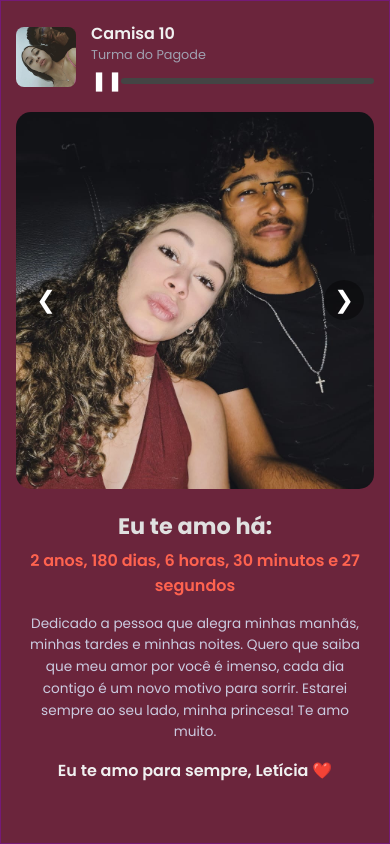
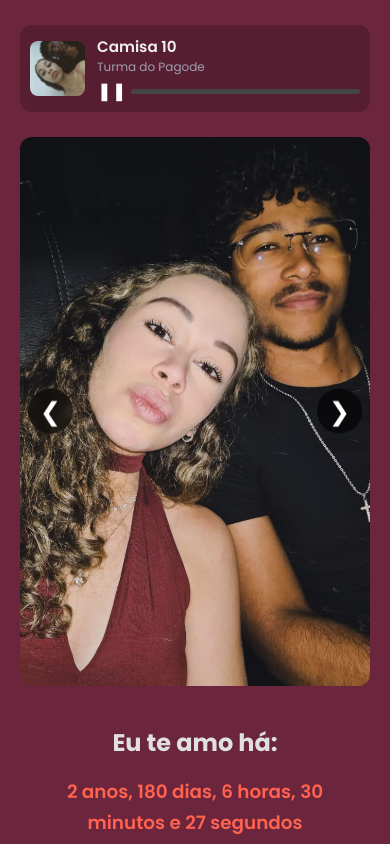
Before and after one commit to CesarAmaru/my_love, a plain HTML site: page index.html in a window 390 px wide. Both pictures are taken after a click on the button "CLIQUE". Shown: the top 844 px of the page. Drawn offline with Linux system fonts and the light colour scheme.

Commit message:
Update style.css

```diff
--- a/style.css
+++ b/style.css
@@ -4,7 +4,6 @@
     padding: 0;
     box-sizing: border-box;
 }
-
 
 body {
     font-family: 'Poppins', sans-serif;
@@ -61,7 +60,6 @@ body {
     max-width: 650px;
     text-align: center;
     border: 1px solid rgba(139, 0, 255, 0.3);
-
 }
 
 /* Reprodutor de Áudio */
@@ -71,6 +69,7 @@ body {
     gap: 15px;
     margin-bottom: 20px;
 }
+
 #player-album-art {
     width: 60px;
     height: 60px;
@@ -78,28 +77,34 @@ body {
     object-fit: cover;
     flex-shrink: 0;
 }
+
 .player-details {
     width: 100%;
     display: flex;
     flex-direction: column;
     gap: 5px;
 }
+
 .song-info {
     text-align: left;
 }
+
 .song-title {
     font-weight: 600;
     font-size: 1rem;
 }
+
 .song-artist {
     font-size: 0.8rem;
     color: #a0a0b0;
 }
+
 .controls-bar {
     display: flex;
     align-items: center;
     gap: 10px;
 }
+
 .player-button {
     background: none;
     border: none;
@@ -110,6 +115,7 @@ body {
     width: 20px;
     text-align: center;
 }
+
 .progress-container {
     width: 100%;
     height: 6px;
@@ -117,6 +123,7 @@ body {
     border-radius: 3px;
     cursor: pointer;
 }
+
 .progress-bar {
     width: 0%;
     height: 100%;
@@ -132,18 +139,22 @@ body {
     border-radius: 15px;
     overflow: hidden;
 }
+
 .carousel-track-container {
     overflow: hidden;
 }
+
 .carousel-track {
     display: flex;
     transition: transform 0.5s ease-in-out;
 }
+
 .carousel-slide {
     width: 100%;
     flex-shrink: 0;
     overflow: hidden;
 }
+
 .carousel-slide img {
     width: 100%;
     display: block;
@@ -151,6 +162,7 @@ body {
     max-height: 400px;
     object-fit: cover;
 }
+
 .carousel-button {
     position: absolute;
     top: 50%;
@@ -169,9 +181,11 @@ body {
     align-items: center;
     z-index: 10;
 }
+
 .carousel-button.prev {
     left: 10px;
 }
+
 .carousel-button.next {
     right: 10px;
 }
@@ -182,6 +196,7 @@ body {
     margin-bottom: 5px;
     color: #e0e0e0;
 }
+
 #counter {
     font-size: 1.1rem;
     font-weight: 600;
@@ -189,16 +204,19 @@ body {
     margin-bottom: 15px;
     min-height: 25px;
 }
+
 .message {
     font-size: 0.9rem;
     color: #cbcbe0;
     line-height: 1.6;
     margin-bottom: 15px;
 }
+
 .signature {
     font-weight: 600;
     color: #f0f0f0;
 }
+
 .bottom-quote {
     font-size: 1.5rem;
     margin-top: 20px;
@@ -215,6 +233,7 @@ body {
     animation: fly 10s linear infinite;
     z-index: -1;
 }
+
 @keyframes fly {
     0% {
         transform: translateY(0);
@@ -225,46 +244,244 @@ body {
         opacity: 0;
     }
 }
-/* Responsividade */
 
-@media (max-width: 900px) {
-    /* Remove margens e padding do body para ocupar toda a tela */
+/* ========================================
+   RESPONSIVIDADE MOBILE OTIMIZADA
+   ======================================== */
+
+@media (max-width: 700px) {
+    /* Reset completo para mobile */
     html, body {
         margin: 0;
         padding: 0;
+        width: 100%;
+    }
+
+    html {
         height: 100%;
+        overflow: hidden;
+    }
+
+    body {
         display: flex;
         flex-direction: column;
         align-items: stretch;
+        padding: 0;
+        min-height: 100vh;
+        height: auto;
+        overflow: visible;
     }
 
+    /* Tela inicial adaptada */
+    #splash-screen {
+        padding: 20px;
+        width: 100%;
+    }
+
+    .quote {
+        font-size: 1.8rem;
+        padding: 0 20px;
+        line-height: 1.4;
+    }
+
+    #start-button {
+        padding: 15px 40px;
+        font-size: 1.1rem;
+        width: 80%;
+        max-width: 300px;
+    }
+
+    /* Card principal otimizado para telas altas */
     .card {
         width: 100%;
-        height: 100dvh;
+        min-height: 100vh;
+        height: auto;
         border-radius: 0;
-        padding: 20px 15px 60px;
-        overflow-y: auto;
-        display: flex;
-        flex-direction: column;
-        justify-content: flex-start;
+        padding: 20px 18px 60px;
+        overflow-y: scroll;
+        overflow-x: hidden;
+        display: block;
+        box-sizing: border-box;
+        max-width: none;
+        border: none;
+        box-shadow: none;
     }
 
-    /* Imagens mais verticais */
+    /* Player de áudio responsivo */
+    .audio-player {
+        gap: 12px;
+        margin-bottom: 20px;
+        padding: 10px;
+        background: rgba(0, 0, 0, 0.2);
+        border-radius: 12px;
+    }
+
+    #player-album-art {
+        width: 55px;
+        height: 55px;
+    }
+
+    .song-title {
+        font-size: 0.95rem;
+    }
+
+    .song-artist {
+        font-size: 0.75rem;
+    }
+
+    .player-button {
+        font-size: 1.1rem;
+        width: 24px;
+    }
+
+    .progress-container {
+        height: 5px;
+    }
+
+    /* Carrossel otimizado para tela 6.43" */
+    .carousel {
+        margin-bottom: 20px;
+        border-radius: 12px;
+    }
+
+    .carousel-slide {
+        margin: 0;
+    }
+
     .carousel-slide img {
         width: 100%;
         height: auto;
+        max-height: 50vh;
         aspect-ratio: 9 / 16;
         object-fit: cover;
         border-radius: 0;
     }
 
-    /* Ajustes de espaçamento e legibilidade */
-    .text-content {
-        padding: 0 5px;
+    /* Botões do carrossel maiores para touch */
+    .carousel-button {
+        width: 45px;
+        height: 45px;
+        font-size: 1.6rem;
+        background-color: rgba(0, 0, 0, 0.6);
+        backdrop-filter: blur(5px);
     }
 
-    .quote { font-size: 1.5rem; }
-    #counter { font-size: 1rem; }
-    .message { font-size: 0.85rem; }
-    .bottom-quote { font-size: 1.2rem; }
+    .carousel-button.prev {
+        left: 8px;
+    }
+
+    .carousel-button.next {
+        right: 8px;
+    }
+
+    /* Conteúdo de texto otimizado */
+    .text-content {
+        padding: 15px 5px;
+        line-height: 1.65;
+    }
+
+    .text-content h2 {
+        font-size: 1.5rem;
+        margin-bottom: 15px;
+        line-height: 1.4;
+    }
+
+    #counter {
+        font-size: 1.15rem;
+        margin: 18px 0;
+        min-height: 28px;
+    }
+
+    .message {
+        font-size: 1rem;
+        line-height: 1.75;
+        margin: 18px 0;
+        text-align: justify;
+    }
+
+    .signature {
+        font-size: 1.05rem;
+        margin-top: 10px;
+    }
+
+    .bottom-quote {
+        font-size: 1.4rem;
+        margin-top: 35px;
+        line-height: 1.5;
+        padding: 0 10px;
+    }
+
+    /* Corações adaptados */
+    .heart {
+        font-size: 1.8rem;
+    }
+
+    /* Scroll customizado e suave */
+    .card::-webkit-scrollbar {
+        width: 5px;
+    }
+
+    .card::-webkit-scrollbar-track {
+        background: rgba(0, 0, 0, 0.1);
+    }
+
+    .card::-webkit-scrollbar-thumb {
+        background: rgba(255, 255, 255, 0.4);
+        border-radius: 10px;
+    }
+
+    .card::-webkit-scrollbar-thumb:hover {
+        background: rgba(255, 255, 255, 0.6);
+    }
+
+    /* Melhora o comportamento do scroll */
+    .card {
+        -webkit-overflow-scrolling: touch;
+        scroll-behavior: smooth;
+    }
 }
+
+/* Ajustes extras para telas muito altas (como a sua) */
+@media (max-width: 700px) and (min-height: 800px) {
+    .card {
+        padding: 25px 20px 120px;
+    }
+
+    .carousel-slide img {
+        max-height: 65vh;
+    }
+
+    .text-content {
+        padding: 20px 8px;
+    }
+
+    .message {
+        font-size: 1.05rem;
+        line-height: 1.8;
+        margin: 20px 0;
+    }
+
+    .audio-player {
+        margin-bottom: 25px;
+    }
+}
+
+/* Modo landscape no celular */
+@media (max-width: 900px) and (max-height: 500px) and (orientation: landscape) {
+    .card {
+        padding: 15px 20px 50px;
+    }
+
+    .carousel-slide img {
+        max-height: 50vh;
+    }
+
+    .quote {
+        font-size: 1.4rem;
+    }
+
+    .bottom-quote {
+        font-size: 1.1rem;
+        margin-top: 20px;
+    }
+}
```
